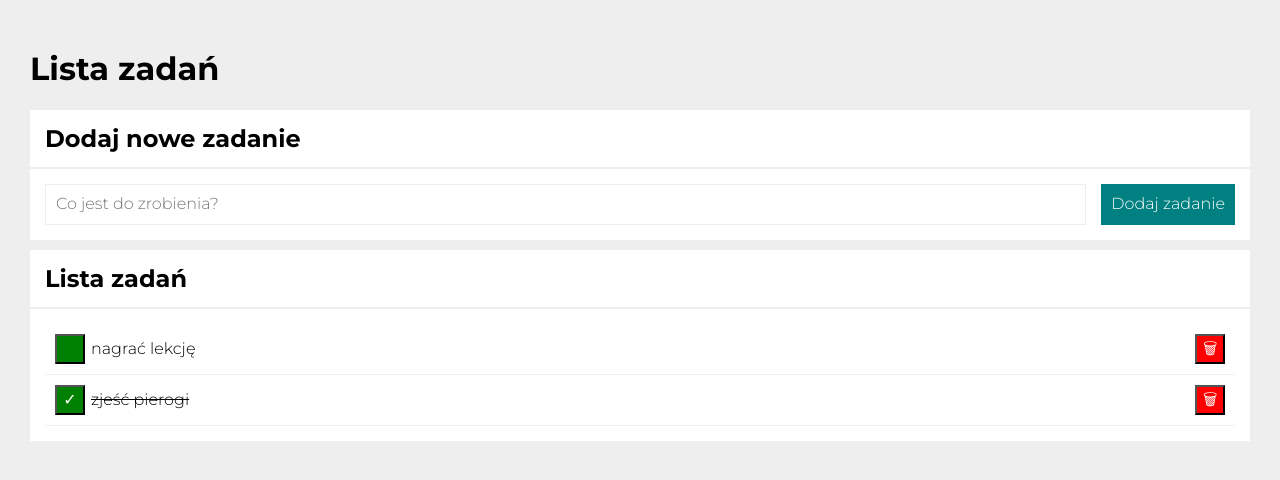
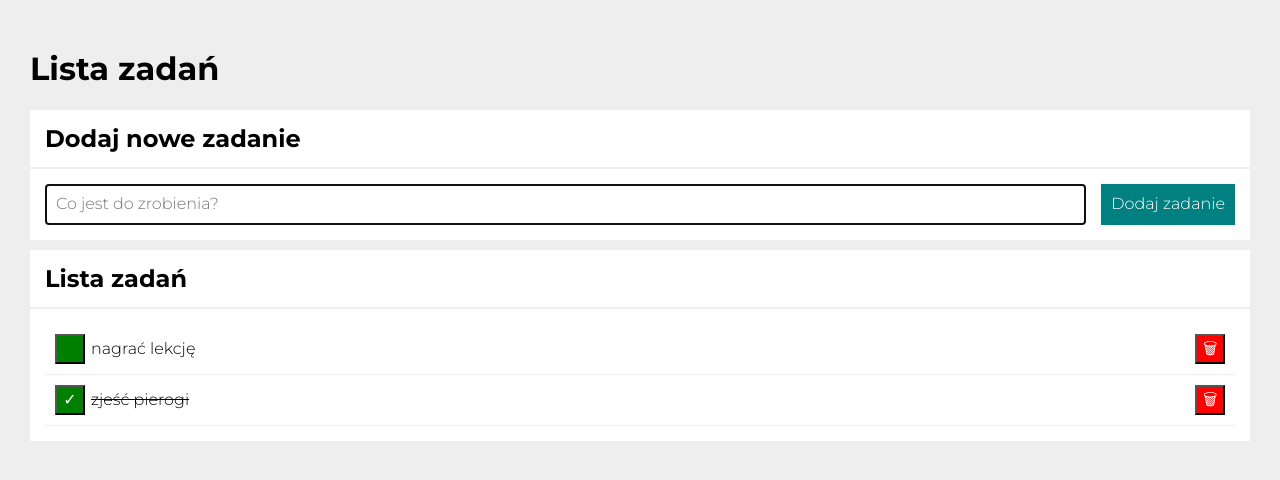
Before and after one commit to Klaudia-bit/to-do-list, a plain HTML site: page index.html in a window 1280 px wide. Drawn offline with nearby package versions, Linux system fonts and the light colour scheme.

Commit message:
added autofocus on field

```diff
--- a/index.html
+++ b/index.html
@@ -26,7 +26,7 @@
     <div class="container">
         <h2 class="header header--form">Dodaj nowe zadanie</h2>
         <form class="js-form form">
-            <input class="js-newTask form__newTask" placeholder="Co jest do zrobienia?">
+            <input class="js-newTask form__newTask" placeholder="Co jest do zrobienia?" autofocus>
             <button class="button_newTask">Dodaj zadanie</button>
         </form>
     </div>
```
